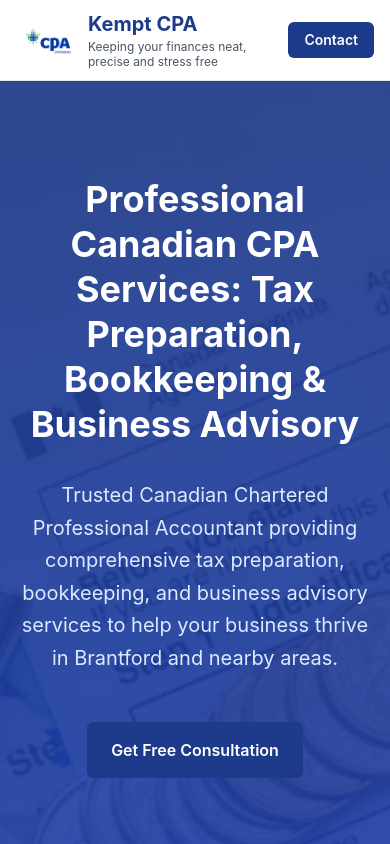
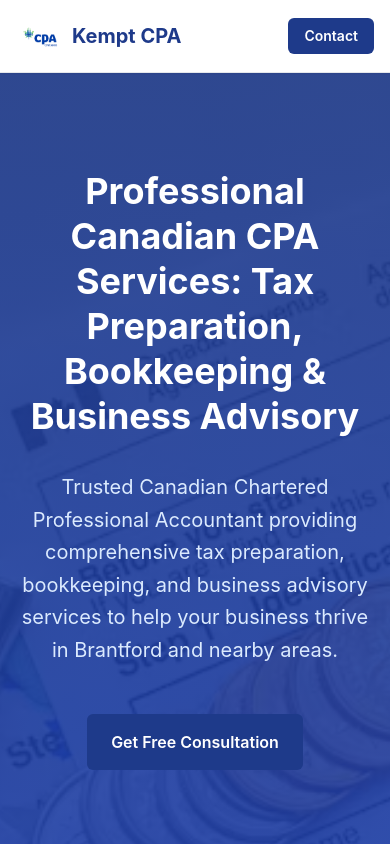
Before and after one commit to suryanshc3101/KemptCPA, a React (Vite) app: page / in a window 390 px wide. Shown: the top 844 px of the page. Built offline with nearby package versions, Linux system fonts and the light colour scheme.

Commit message:
Fix mobile header alignment

```diff
--- a/src/components/Header.tsx
+++ b/src/components/Header.tsx
@@ -3,21 +3,21 @@ import { Phone, Mail } from 'lucide-react';
 
 export default function Header() {
   return (
-    <header className="bg-white shadow-sm border-b border-gray-200 sticky top-0 z-50">
+    <header className="bg-white shadow-sm border-b border-gray-200 sticky top-0 z-50 min-h-[60px] sm:min-h-[80px]">
       <div className="max-w-7xl mx-auto px-4 sm:px-6 lg:px-8">
-        <div className="flex justify-between items-center py-2 sm:py-0">
+        <div className="flex justify-between items-center py-3 sm:py-4 min-h-[60px] sm:min-h-[80px]">
           {/* Logo and Brand */}
           <div className="flex items-center space-x-2 sm:space-x-3">
             <img
               src="/dLgjCDsV_XRM_LOGO_BG_png.png"
               alt="Kempt CPA Logo"
-              className="w-16 h-16 sm:w-24 sm:h-24 lg:w-32 lg:h-32 object-contain flex-shrink-0"
+              className="w-12 h-12 sm:w-20 sm:h-20 lg:w-24 lg:h-24 object-contain flex-shrink-0"
             />
             <div className="flex flex-col min-w-0">
               <div className="text-xl sm:text-2xl lg:text-3xl font-bold text-blue-900 leading-tight">
                 Kempt CPA
               </div>
-              <div className="text-xs sm:text-sm text-gray-600 mt-0.5 sm:mt-1 leading-tight">
+              <div className="text-xs sm:text-sm text-gray-600 mt-0.5 sm:mt-1 leading-tight hidden xs:block">
                 Keeping your finances neat, precise and stress free
               </div>
             </div>
@@ -48,8 +48,8 @@ export default function Header() {
           </div>
 
           {/* Mobile Menu Button */}
-          <div className="md:hidden flex-shrink-0">
-            <a href="#contact" className="btn-primary text-sm px-4 py-2">
+          <div className="md:hidden flex-shrink-0 ml-2">
+            <a href="#contact" className="btn-primary text-sm px-3 py-2 min-h-[36px] flex items-center">
               Contact
             </a>
           </div>
--- a/src/index.css
+++ b/src/index.css
@@ -357,6 +357,20 @@ body {
 
 /* Mobile Responsiveness Enhancements */
 @media (max-width: 640px) {
+  /* Fixed header mobile optimization */
+  header {
+    -webkit-transform: translateZ(0);
+    transform: translateZ(0);
+    -webkit-backface-visibility: hidden;
+    backface-visibility: hidden;
+  }
+
+  /* Prevent iOS Safari header bounce */
+  header.sticky {
+    position: -webkit-sticky;
+    position: sticky;
+  }
+
   /* Typography adjustments for mobile */
   .heading-primary {
     font-size: 1.875rem;
--- a/tailwind.config.js
+++ b/tailwind.config.js
@@ -2,7 +2,11 @@
 export default {
   content: ['./index.html', './src/**/*.{js,ts,jsx,tsx}'],
   theme: {
-    extend: {},
+    extend: {
+      screens: {
+        'xs': '475px',
+      },
+    },
   },
   plugins: [],
 };
```
